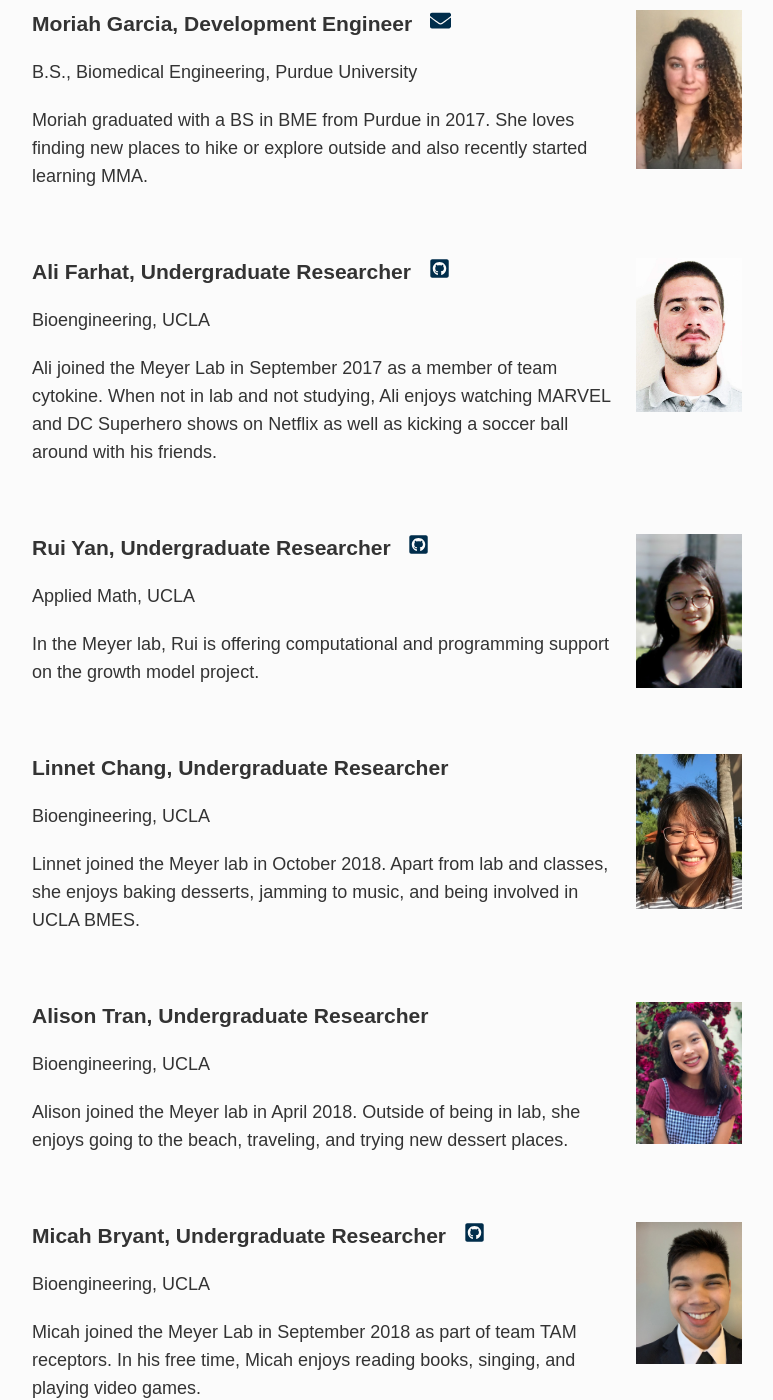
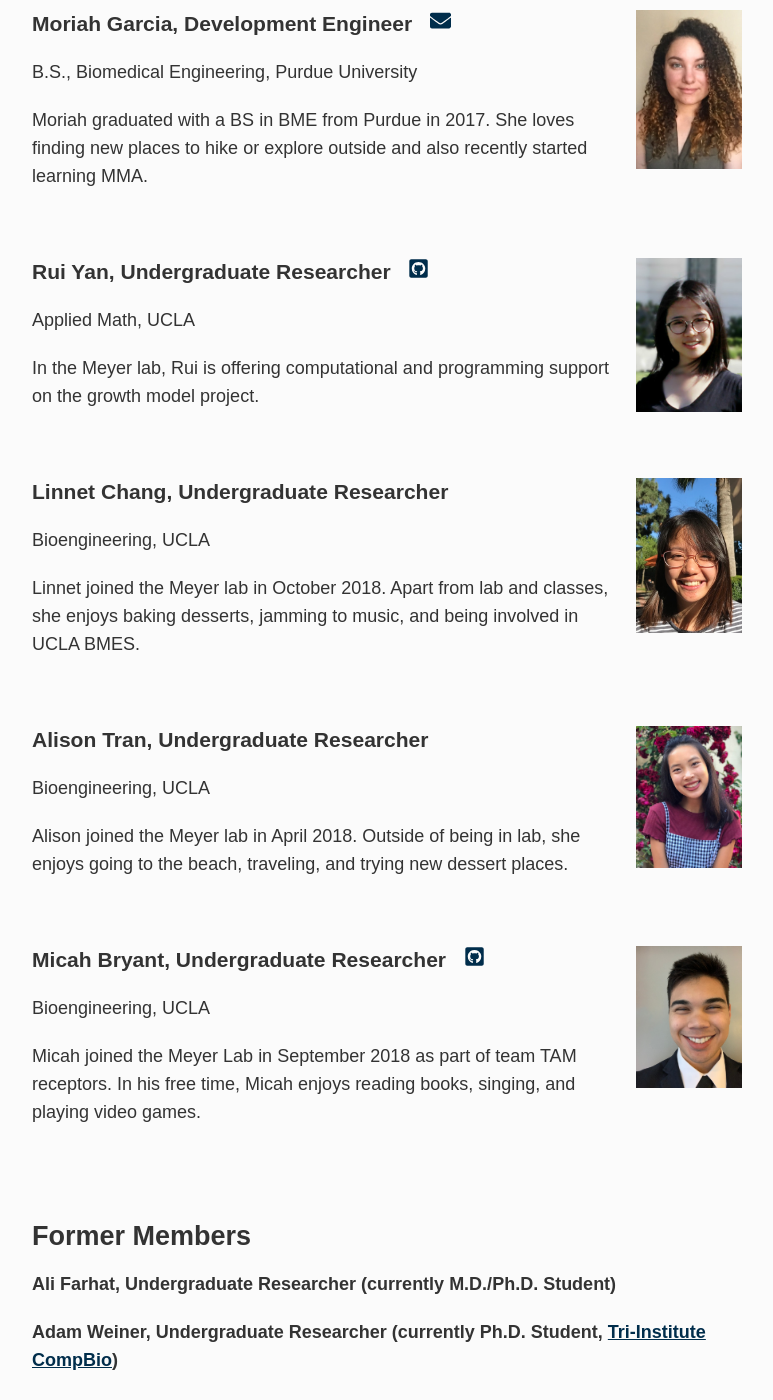
Before and after one commit to meyer-lab/asmlab.org, a Jekyll site: the page built from team/index.md, in a window 1280 px wide and 1400 px high, scrolled down 2858 px. Shown: the whole window, without its empty margins (253-1026 px from the left). Built offline with Jekyll 4.4.1, drawn with Linux system fonts in a browser that asks for light colours; some web fonts are replaced.

Commit message:
Update index.md

```diff
--- a/team/index.md
+++ b/team/index.md
@@ -66,15 +66,6 @@ Moriah graduated with a BS in BME from Purdue in 2017. She loves finding new pla
 
 <br />
 
-<div class="span_2 right"><img src="/public/photos/afarhat.jpg" width="120px" alt="Ali's picture" /></div>
-
-### Ali Farhat, Undergraduate Researcher&nbsp;&nbsp;&nbsp;<a href="https://github.com/alifarhat30"><svg class="svg-icon"><use xlink:href="#fa-github"></use></svg></a>
-Bioengineering, UCLA
-
-Ali joined the Meyer Lab in September 2017 as a member of team cytokine. When not in lab and not studying, Ali enjoys watching MARVEL and DC Superhero shows on Netflix as well as kicking a soccer ball around with his friends.
-
-<br />
-
 <div class="span_2 right"><img src="/public/photos/ryan.jpg" width="120px" alt="Rui's picture" /></div>
 
 ### Rui Yan, Undergraduate Researcher&nbsp;&nbsp;&nbsp;<a href="https://github.com/rui-yan"><svg class="svg-icon"><use xlink:href="#fa-github"></use></svg></a>
@@ -115,6 +106,8 @@ Micah joined the Meyer Lab in September 2018 as part of team TAM receptors. In h
 
 # Former Members
 
+#### Ali Farhat, Undergraduate Researcher (currently M.D./Ph.D. Student)
+
 #### Adam Weiner, Undergraduate Researcher (currently Ph.D. Student, [Tri-Institute CompBio](https://compbio.triiprograms.org/))
 
 #### Annelien Zweemer, Postdoctoral Fellow (currently [Assistant Professor, Leiden University](https://www.universiteitleiden.nl/en/staffmembers/annelien-zweemer))
```
